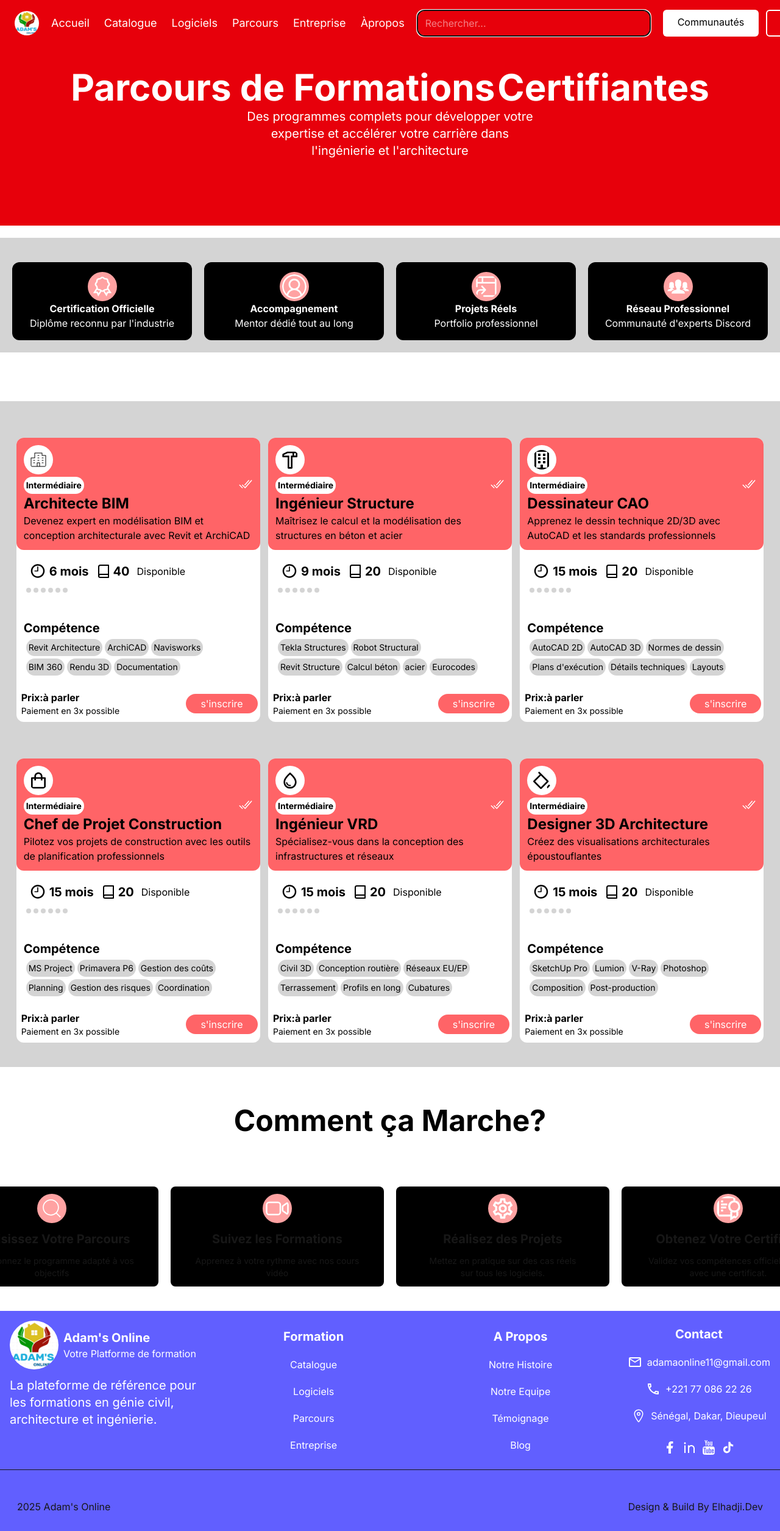
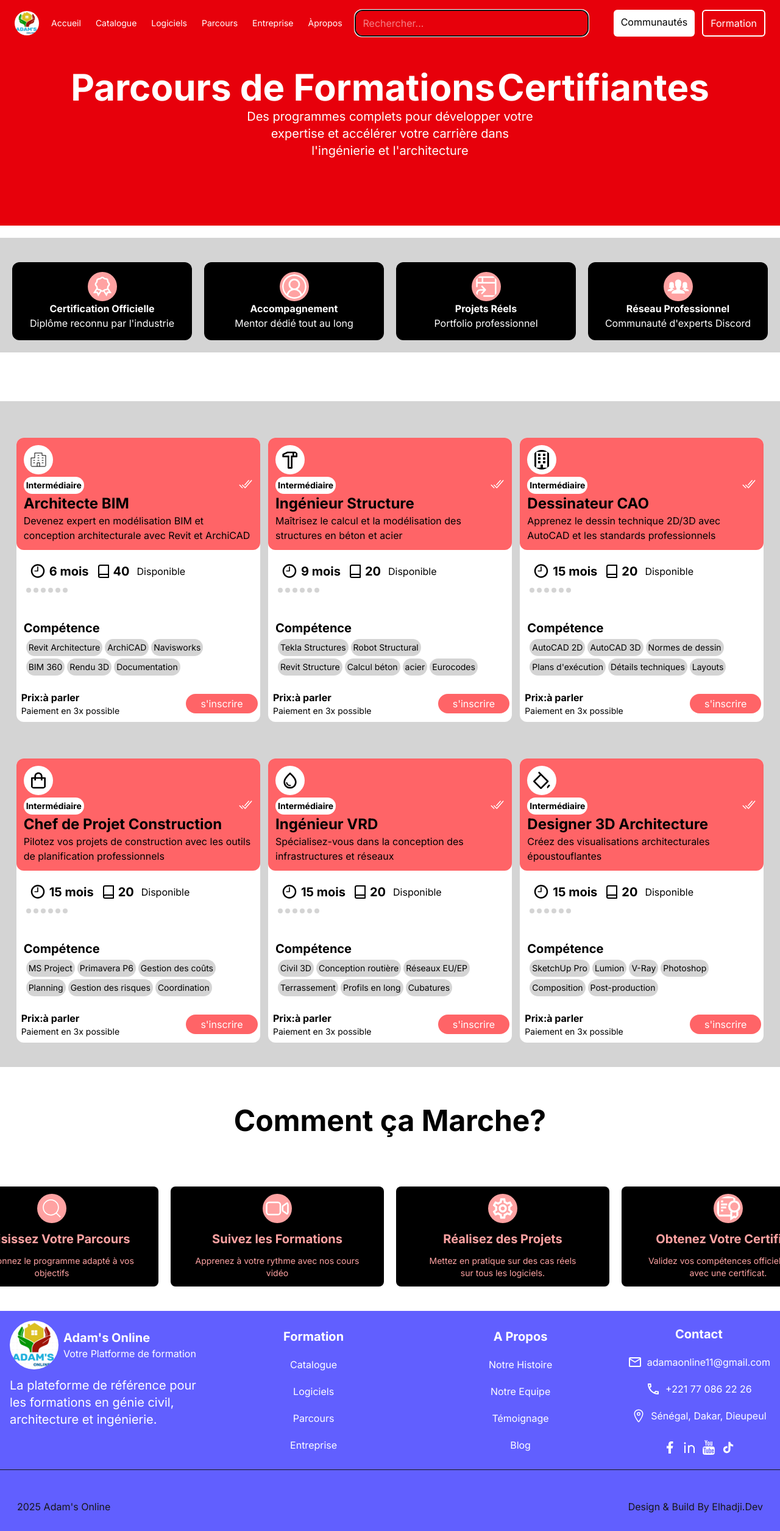
Before and after one commit to Elhadji8-cyber/new_frontend8, a Next.js app: page /parcour in a window 1280 px wide. Shown: the top 2511 px of the page at 61% size. Built offline with nearby package versions, Linux system fonts and the light colour scheme.

Commit message:
Changement la taile des text header logiciel parcours

```diff
--- a/app/component/Header.tsx
+++ b/app/component/Header.tsx
@@ -55,7 +55,7 @@ const headerCards: headerCard[] = [
 ]
 export const HeaderSection = function(){
        return(
-        <section className=" relative right-5 bottom-10 w-100 md:w-195 lg:w-600  lg:h-180 h-full lg:right-4">
+        <section className=" relative right-5 bottom-10 w-100 md:w-195 lg:w-400  lg:h-180 h-full lg:right-4">
             <Swiper
                 modules={[Autoplay]}
                 autoplay={{ delay: 2500, disableOnInteraction: false }}
@@ -75,7 +75,7 @@ export const HeaderSection = function(){
                         initial="hidden"
                         animate="visible"
                         transition={{duration:0.6}}
-                        className={` text-2xl w-80 md:w-150 lg:w-[65%] mt-50 lg:mt-50 md:text-4xl ml-5 lg:text-6xl text-white font-bold`}>{card.title}</motion.h2>
+                        className={` text-2xl w-80 md:w-150 lg:w-[65%] mt-50 lg:mt-50 md:text-4xl ml-5 lg:text-4xl text-white font-bold`}>{card.title}</motion.h2>
                         <motion.h3
                         variants={fadeUp}
                         initial="hidden"
@@ -84,10 +84,10 @@ export const HeaderSection = function(){
                         className={`  text-sm md:text-lg w-80 md:w-150 lg:w-175 ml-5 lg:text-xl text-white`}>{card.description}</motion.h3>
                          <main className="flex gap-2 items-center ml-3 lg:ml-6 w-60 lg:w-full">
                                <Link href={card.link} className={`
-                                 text-black w-25 md:w-35 px-3 py-1 lg:px-6 lg:py-2 bg-white rounded-full lg:w-40 size-fit  text-sm md:text-lg lg:text-xl `}>
+                                 text-black w-25 md:w-35 px-3 py-1 lg:px-6 lg:py-2 bg-white rounded-full lg:w-40 size-fit  text-sm md:text-lg lg:text-lg `}>
                                     Nos Cours </Link>
                                 <Link href={card.lien}
-                                className=" border-2 w-25 md:w-35 lg:w-40 px-2 py-1 lg:px-6 lg:py-2  border-white rounded-full text-white text-sm md:text-lg lg:text-xl"
+                                className=" border-2 w-25 md:w-35 lg:w-40 px-2 py-1 lg:px-6 lg:py-2  border-white rounded-full text-white text-sm md:text-lg lg:text-lg"
                                 > Catalogue</Link>
                          </main>
                          <div className="flex justify-evenly ml-0 md:ml-4 lg:ml-5 mt-10 lg:mt-20 p-2 w-80 md:w-full lg:w-ful text-white">
--- a/app/component/NavbarAction.tsx
+++ b/app/component/NavbarAction.tsx
@@ -3,10 +3,10 @@ import Link from "next/link";
 export default function NavActions() {
   return (
     <div className="hidden lg:flex gap-3">
-      <Link href="https://discord.gg/SgpkcRK4ze" className="btn-outline px-6 py-2 bg-white rounded-md text-black">
+      <Link href="https://discord.gg/SgpkcRK4ze" className="btn-outline px-3  py-2 bg-white  rounded-md text-black">
         Communautés
       </Link>
-      <Link href="https://www.youtube.com/@adamsbtp" className="btn-primary px-6 py-2 border-2 border-white text-white rounded-md
+      <Link href="https://www.youtube.com/@adamsbtp" className="btn-primary px-3 py-2 border-2 border-white text-white rounded-md
       hover:bg-white hover:text-black transition-all duration-300">
         Formation
       </Link>
--- a/app/component/NavbarLink.tsx
+++ b/app/component/NavbarLink.tsx
@@ -5,7 +5,7 @@ import { CatalogueModal } from "./CatalogueModal"
 export default function NavLinks() {
   const [ouvreLe, setouvreLe] = useState(false)
   return (
-    <ul className="hidden lg:flex gap-6 text-sm md:text-lg lg:text-lg text-white w-full">
+    <ul className="hidden lg:flex gap-6 text-sm  text-white w-full">
       <li className="">
         <Link href="/Acceuile">Accueil </Link>
       </li>
--- a/app/parcour/MarchSection.tsx
+++ b/app/parcour/MarchSection.tsx
@@ -11,8 +11,8 @@ export const MarchSection = function(){
              items-center gap-3 w-full lg:w-87.5 hover:bg-neutral-300 bg-black
               hover:shadow-lg transition-all duration-300 rounded-lg p-3">
                 <CiSearch className="text-5xl p-1 bg-red-300 rounded-full text-white"/>
-                <h4 className="text-sm lg:text-xl font-bold">Choisissez Votre Parcours</h4>
-                <p className="flex flex-col items-center text-sm ">
+                <h4 className="text-sm lg:text-xl font-bold text-red-300">Choisissez Votre Parcours</h4>
+                <p className="flex flex-col items-center text-sm text-red-300 ">
                     Sélectionnez le programme adapté à vos
                      <span>objectifs</span>
                 </p>
@@ -21,8 +21,8 @@ export const MarchSection = function(){
              items-center gap-3 w-full lg:w-87.5 hover:bg-neutral-300 bg-black
               hover:shadow-lg transition-all duration-300 rounded-lg p-3">
                 <IoVideocamOutline className="text-5xl p-1 bg-red-300 rounded-full text-white" />
-                <h4  className="text-sm lg:text-xl font-bold">Suivez les Formations</h4>
-                <p className="flex flex-col items-center text-sm ">Apprenez à votre rythme avec nos cours
+                <h4  className="text-sm lg:text-xl font-bold text-red-300">Suivez les Formations</h4>
+                <p className="flex flex-col items-center text-sm text-red-300 ">Apprenez à votre rythme avec nos cours
                     <span>vidéo</span>
                 </p>
             </main>
@@ -30,8 +30,8 @@ export const MarchSection = function(){
              items-center gap-3 w-full lg:w-87.5 hover:bg-neutral-300 bg-black
               hover:shadow-lg transition-all duration-300 rounded-lg p-3">
                 <MdOutlineSettings className="text-5xl p-1 bg-red-300 rounded-full text-white"/>
-                <h4  className="text-sm lg:text-xl font-bold">Réalisez des Projets</h4>
-                <p  className="flex flex-col items-center text-sm ">Mettez en pratique sur des cas réels
+                <h4  className="text-sm lg:text-xl font-bold text-red-300">Réalisez des Projets</h4>
+                <p  className="flex flex-col items-center text-sm text-red-300 ">Mettez en pratique sur des cas réels
                     <span>sur tous les logiciels.</span>
                 </p>
             </main>
@@ -39,8 +39,8 @@ export const MarchSection = function(){
              items-center gap-3 w-full lg:w-87.5 hover:bg-neutral-300 bg-black
               hover:shadow-lg transition-all duration-300 rounded-lg p-3">
                 <GrCertificate className="text-5xl p-1 bg-red-300 rounded-full text-white"/>
-                <h4  className="text-sm lg:text-xl font-bold">Obtenez Votre Certificat</h4>
-                <p className="flex flex-col items-center text-sm ">Validez vos compétences officiellement
+                <h4  className="text-sm lg:text-xl font-bold text-red-300">Obtenez Votre Certificat</h4>
+                <p className="flex flex-col items-center text-sm text-red-300 ">Validez vos compétences officiellement
                    <span> avec une certificat.</span>
                 </p>
             </main>
```
